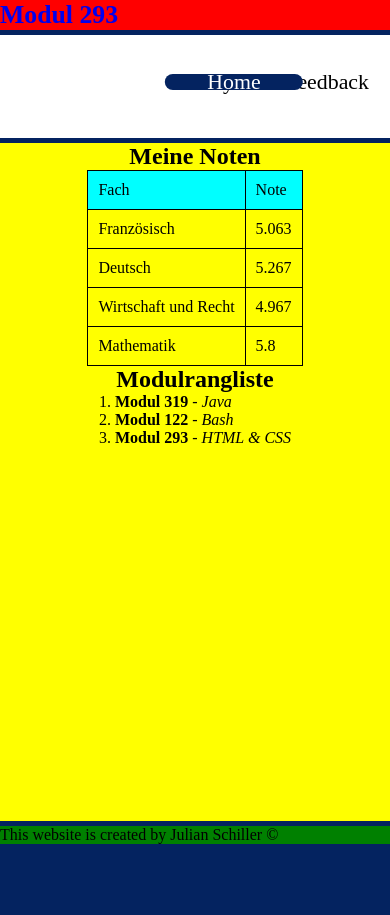
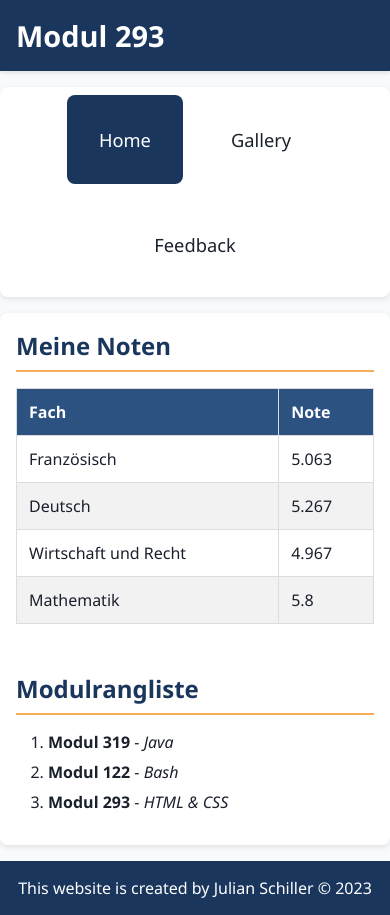
Before and after one commit to julianschiller/M293, a website: page index.html in a window 390 px wide. Before the commit the page ends 844 px from the top, so only its background shows below. Drawn offline with Linux system fonts and the light colour scheme.

Commit message:
updated the styling

```diff
--- a/css/styles.css
+++ b/css/styles.css
@@ -1,86 +1,162 @@
+/* CSS-Variablen im Root */
 :root {
-  --h1-font-size: clamp(1.5rem, 1rem + 2.5vw, 3.5rem);
-  --h2-font-size: clamp(1.5rem, 1rem + 2vw, 2.5rem);
-  --nav-font-size: clamp(1rem, 1rem + 1.5vw, 2rem);
+  /* Dynamische Schriftgrößen mit Clamp für Responsivität */
+  --h1-font-size: clamp(1.8rem, 1.2rem + 2.5vw, 3.8rem);
+  --h2-font-size: clamp(1.5rem, 1rem + 1.8vw, 2.8rem);
+  --h3-font-size: clamp(1.2rem, 0.8rem + 1.2vw, 2rem);
+  --p-font-size: clamp(1rem, 0.8rem + 0.6vw, 1.2rem);
+  --nav-font-size: clamp(1.1rem, 0.9rem + 1vw, 1.8rem);
 
-  --main-color: #042360;
+  /* Farbpalette */
+  --primary-color: #1a365d;      /* Dunkelblau */
+  --secondary-color: #2c5282;    /* Mittelblau */
+  --accent-color: #f6ad55;       /* Orange */
+  --light-color: #f8fafc;        /* Helles Grau */
+  --dark-color: #1a202c;         /* Dunkelgrau */
+
+  /* Abstände */
+  --spacing-sm: 0.5rem;
+  --spacing-md: 1rem;
+  --spacing-lg: 2rem;
+
+  /* Rundungen */
+  --border-radius: 8px;
 }
 
+/* Grundlegende Zurücksetzung */
 * {
   margin: 0;
   padding: 0;
+  box-sizing: border-box;
 }
 
 body {
+  font-family: 'Segoe UI', Tahoma, Geneva, Verdana, sans-serif;
   min-height: 100vh;
-  box-sizing: border-box;
+  /* Grid-Layout für die Hauptstruktur */
   display: grid;
-  gap: 5px;
+  gap: 1rem;
   grid-template-columns: 1fr 2fr 2fr;
   grid-template-rows: auto 1fr auto;
   grid-template-areas:
     'header header header'
     'nav main main'
     'footer footer footer';
-  background-color: var(--main-color);
+  background-color: var(--light-color);
+  color: var(--dark-color);
 
+  /* Header mit Nesting */
   header {
     grid-area: header;
     display: flex;
-    flex-direction: row;
-    justify-content: flex-start;
-    background-color: red;
+    justify-content: space-between;
+    align-items: center;
+    padding: var(--spacing-md);
+    background-color: var(--primary-color);
+    color: white;
+    box-shadow: 0 2px 4px rgba(0, 0, 0, 0.1);
     position: sticky;
     top: 0;
-    left: 0;
-    right: 0;
     z-index: 999;
 
     h1 {
       font-size: var(--h1-font-size);
+      font-weight: 700;
+    }
+
+    a {
+      color: white;
+      text-decoration: none;
+      transition: color 0.3s;
+
+      &:hover {
+        color: var(--accent-color);
+      }
+    }
+
+    nav {
+      display: flex;
+      align-items: center;
+
+      ul {
+        display: flex;
+        list-style: none;
+        gap: var(--spacing-md);
+
+        li {
+          margin: 0;
+        }
+      }
+
+      a {
+        padding: var(--spacing-sm) var(--spacing-md);
+        border-radius: var(--border-radius);
+
+        &:hover {
+          background-color: rgba(255, 255, 255, 0.1);
+        }
+      }
+
+      button {
+        background-color: var(--accent-color);
+        color: var(--dark-color);
+        border: none;
+        padding: var(--spacing-sm) var(--spacing-md);
+        border-radius: var(--border-radius);
+        cursor: pointer;
+        font-weight: bold;
+        margin-left: var(--spacing-md);
+
+        &:hover {
+          background-color: #e69b40;
+        }
+      }
     }
   }
 
-  nav {
+  /* Navigation mit Nesting */
+  nav.sidebar {
     grid-area: nav;
-    display: flex;
     background-color: white;
+    border-radius: var(--border-radius);
+    box-shadow: 0 2px 6px rgba(0, 0, 0, 0.1);
+    overflow: hidden;
 
     ul {
       list-style: none;
       display: flex;
       flex-direction: column;
-      justify-content: space-evenly;
       height: 100%;
       width: 100%;
 
       li {
-        margin: 10% 0;
-        width: 100%;
-        height: 16%;
-        border-radius: 20px;
-        display: flex;
+        margin: 0.5rem 0;
+        border-radius: var(--border-radius);
+        transition: all 0.3s;
       }
 
       .nav-element {
         font-size: var(--nav-font-size);
+        padding: var(--spacing-md);
 
         a {
-          color: black;
+          color: var(--dark-color);
           display: flex;
-          justify-content: center;
           align-items: center;
-          width: 100%;
-          height: 100%;
+          padding: var(--spacing-md);
+          border-radius: var(--border-radius);
+          transition: all 0.3s;
+
+          &:hover {
+            background-color: var(--secondary-color);
+            color: white;
+            transform: translateX(5px);
+          }
         }
       }
 
       #active {
-        background-color: var(--main-color);
-        width: 110%;
-        position: relative;
-        left: 60%;
-        transform: translateX(-50%);
+        background-color: var(--primary-color);
 
         a {
           color: white;
@@ -89,59 +165,182 @@ body {
     }
   }
 
+  /* Main Content mit Nesting */
   main {
+    grid-area: main;
     display: flex;
-    background-color: yellow;
-    grid-area: main;
     flex-direction: column;
-    align-items: center;
-    z-index: 30;
+    gap: var(--spacing-lg);
+    background-color: white;
+    padding: var(--spacing-lg);
+    border-radius: var(--border-radius);
+    box-shadow: 0 2px 6px rgba(0, 0, 0, 0.1);
 
     h2 {
       font-size: var(--h2-font-size);
+      color: var(--primary-color);
+      margin-bottom: var(--spacing-md);
+      border-bottom: 2px solid var(--accent-color);
+      padding-bottom: var(--spacing-sm);
     }
 
-    table,
-    tr,
-    td {
-      border: 1px solid black;
-      border-collapse: collapse;
-      padding: 10px;
+    h3 {
+      font-size: var(--h3-font-size);
+      color: var(--secondary-color);
+      margin-top: var(--spacing-lg);
+      margin-bottom: var(--spacing-md);
     }
 
-    thead {
-      background-color: cyan;
+    p {
+      font-size: var(--p-font-size);
+      line-height: 1.6;
+      margin-bottom: var(--spacing-md);
     }
 
-    ol {
-      list-style-position: inside;
+    /* Tabellenstyling */
+    table {
+      width: 100%;
+      border-collapse: collapse;
+      margin: var(--spacing-md) 0;
+
+      th, td {
+        border: 1px solid #ddd;
+        padding: 12px;
+        text-align: left;
+      }
+
+      thead {
+        background-color: var(--secondary-color);
+        color: white;
+      }
+
+      tbody tr {
+        &:nth-child(even) {
+          background-color: #f2f2f2;
+        }
+
+        &:hover {
+          background-color: #e2e8f0;
+        }
+      }
+    }
+
+    /* Listen-Styling */
+    ol, ul {
+      padding-left: var(--spacing-lg);
+      margin: var(--spacing-md) 0;
+
+      li {
+        margin-bottom: var(--spacing-sm);
+      }
+    }
+
+    /* Medien-Styling */
+    picture, img, iframe, audio {
+      max-width: 100%;
+      border-radius: var(--border-radius);
+      margin: var(--spacing-md) 0;
+    }
+
+    audio {
+      width: 100%;
+    }
+
+    /* Formular-Styling */
+    form {
+      display: grid;
+      grid-template-columns: 1fr;
+      gap: var(--spacing-md);
+      width: 100%;
+      max-width: 600px;
+
+      label {
+        font-weight: bold;
+        margin-top: var(--spacing-md);
+      }
+
+      input, select, textarea {
+        padding: 10px;
+        border: 1px solid #ddd;
+        border-radius: var(--border-radius);
+        font-size: 1rem;
+        width: 100%;
+      }
+
+      input[type="radio"], input[type="checkbox"] {
+        width: auto;
+        margin-right: var(--spacing-sm);
+      }
+
+      .radio-container, .checkbox-container {
+        display: flex;
+        align-items: center;
+        margin: var(--spacing-sm) 0;
+      }
+
+      input[type="submit"] {
+        background-color: var(--primary-color);
+        color: white;
+        padding: 12px 20px;
+        border: none;
+        border-radius: var(--border-radius);
+        cursor: pointer;
+        font-weight: bold;
+        transition: background-color 0.3s;
+
+        &:hover {
+          background-color: var(--secondary-color);
+        }
+      }
     }
   }
 
+  /* Footer mit Nesting */
   footer {
     grid-area: footer;
     display: flex;
-    background-color: green;
-  }
-
-  a {
-    text-decoration: none;
+    justify-content: center;
+    align-items: center;
+    padding: var(--spacing-md);
+    background-color: var(--primary-color);
+    color: white;
+    text-align: center;
   }
 }
 
-/* Styling for smaller Screens */
-@media (max-width: 1200px) {
+/* Allgemeine Link-Styles */
+a {
+  text-decoration: none;
+}
+
+/* Responsive Design */
+@media (max-width: 900px) {
   body {
+    grid-template-columns: 1fr;
     grid-template-rows: auto auto 1fr auto;
     grid-template-areas:
-      'header header header'
-      'nav nav nav'
-      'main main main'
-      'footer footer footer';
+      'header'
+      'nav'
+      'main'
+      'footer';
 
-    nav {
+    nav.sidebar {
       ul {
         flex-direction: row;
+        flex-wrap: wrap;
+        justify-content: center;
+
+        .nav-element {
+          margin: var(--spacing-sm);
+        }
+      }
+    }
+
+    main {
+      padding: var(--spacing-md);
+
+      picture, img, iframe {
+        height: auto;
       }
     }
   }
--- a/index.html
+++ b/index.html
@@ -1,5 +1,5 @@
 <!doctype html>
-<html lang="en">
+<html lang="de">
   <head>
     <meta charset="UTF-8" />
     <meta name="viewport" content="width=device-width, initial-scale=1.0" />
@@ -11,7 +11,7 @@
     <header>
       <h1><a href="./index.html">Modul 293</a></h1>
     </header>
-    <nav>
+    <nav class="sidebar">
       <ul>
         <li class="nav-element" id="active"><a href="./index.html">Home</a></li>
         <li class="nav-element">
@@ -21,12 +21,13 @@
       </ul>
     </nav>
     <main>
+      <section>
         <h2>Meine Noten</h2>
         <table>
           <thead>
             <tr>
-            <td>Fach</td>
-            <td>Note</td>
+              <th>Fach</th>
+              <th>Note</th>
             </tr>
           </thead>
           <tbody>
@@ -48,13 +49,17 @@
             </tr>
           </tbody>
         </table>
+      </section>
+
+      <section>
         <h2>Modulrangliste</h2>
         <ol>
           <li><strong>Modul 319</strong> - <em>Java</em></li>
           <li><strong>Modul 122</strong> - <em>Bash</em></li>
           <li><strong>Modul 293</strong> - <em>HTML & CSS</em></li>
         </ol>
+      </section>
     </main>
-    <footer><p>This website is created by Julian Schiller &copy;</p></footer>
+    <footer><p>This website is created by Julian Schiller &copy; 2023</p></footer>
   </body>
 </html>
```
Also changed, not shown: html/feedback.html (+18 -28 lines), html/gallery.html (+18 -16 lines). Lines whose indentation alone changed are shown as unchanged.
